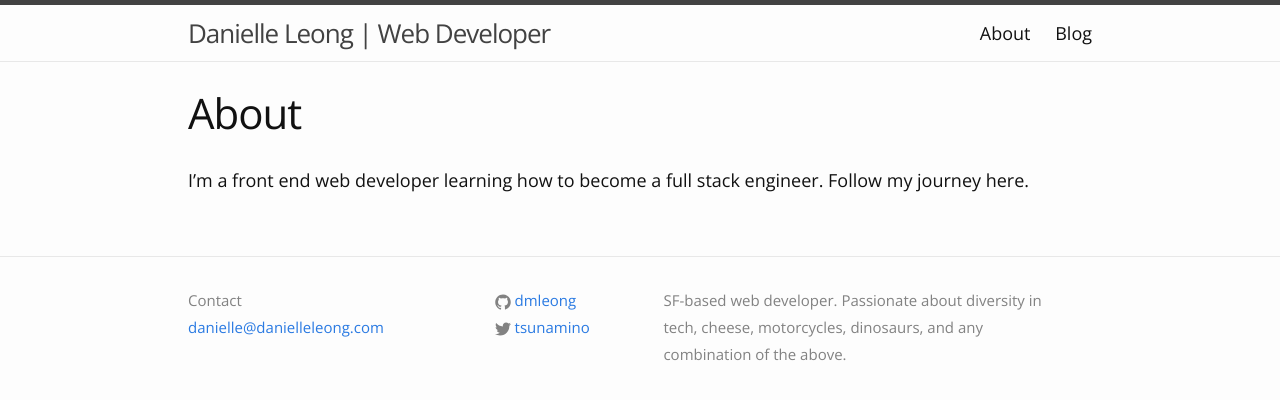
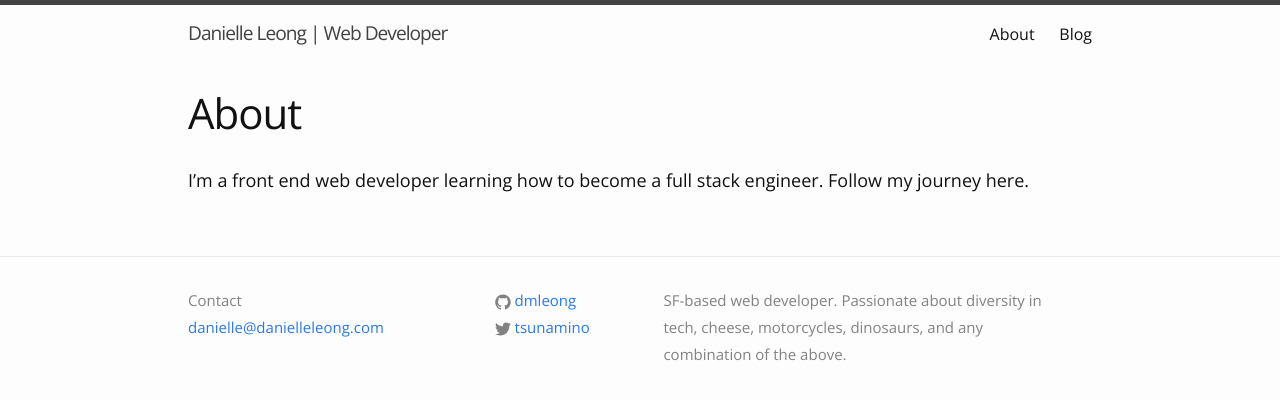
Before and after one commit to dmleong/dmleong.github.io, a Jekyll site: the page built from about.md, in a window 1280 px wide. Shown: the top 400 px of the page. Built offline with Jekyll 4.4.1, drawn with Linux system fonts in a browser that asks for light colours; nearby versions of some CDN libraries.

Commit message:
Mobile styling

```diff
--- a/_layouts/default.html
+++ b/_layouts/default.html
@@ -5,7 +5,7 @@
 
   <body>
 
-    {% include header.html %}
+    {% include header-full.html %}
 
     <div class="page-content">
       <div class="wrapper">
--- a/css/main.scss
+++ b/css/main.scss
@@ -26,6 +26,11 @@
 
 $on-palm:          600px;
 $on-laptop:        800px;
+
+@mixin font-size($sizeValue: 16) {
+	font-size: $sizeValue + px;
+	font-size: ($sizeValue / 10) + rem;
+}
 
 
 
@@ -75,12 +80,55 @@
 
 .hero-content {
 	width: 60%;
-	margin-top: 10%;
+	margin-top: 12%;
 	color: white;
 }
 
+@media screen and (max-width: 600px) {
+	#hero {
+		height: 400px;
+		margin-top: -120px;
+
+		h1 {
+			margin-bottom: 0;
+			@include font-size(16);
+		}
+	}
+
+	.hero-content {
+		margin-top: 28%;
+		width: 100%;
+	}
+}
+
+
+
 .site-header {
 	&.full {
-		border-bottom: none;
+		border-bottom: 1px solid transparent;
 	}
 }
+
+.site-title {
+	@include font-size(12);
+}
+
+@media screen and (max-width: 600px) {
+	.site-title {
+		@include font-size(10);
+	}
+}
+
+.site-nav .page-link {
+	@include font-size(10);
+}
+
+@media screen and (max-width: 600px) {
+	.site-nav {
+		top: 13px!important;
+
+		.menu-icon {
+			padding-top: 7px!important;
+		}
+	}
+}
```
Also changed, not shown: _includes/head.html (+10 -0 lines).
